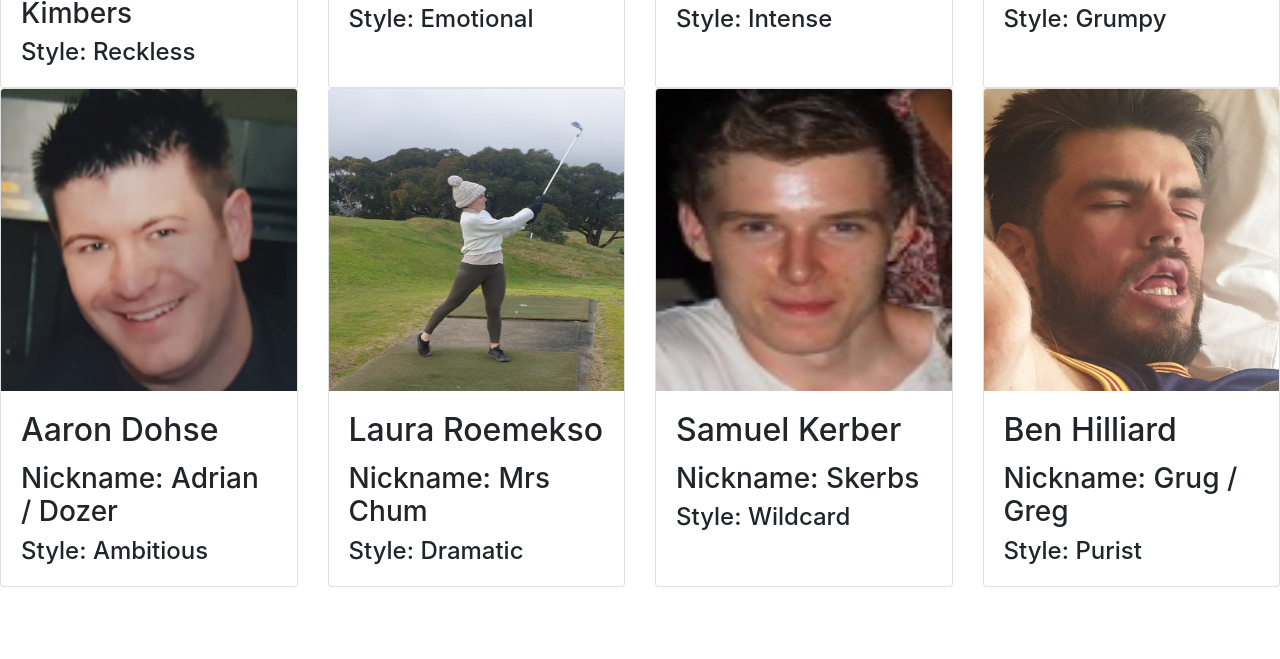
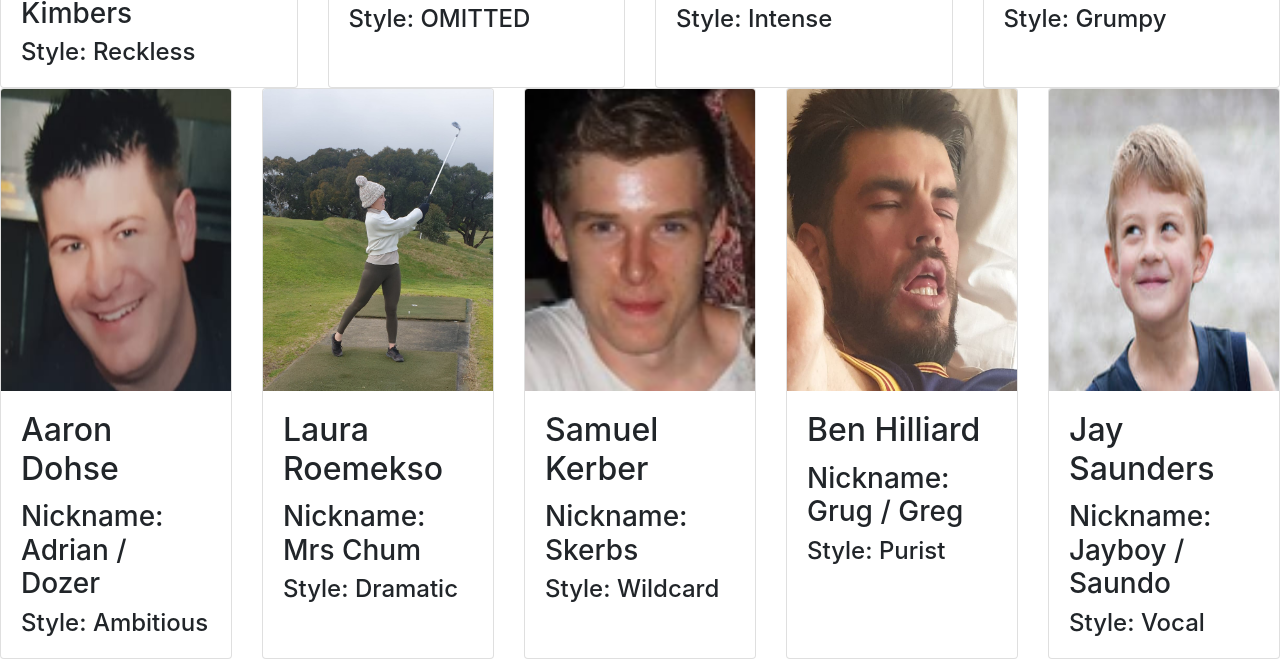
Before and after one commit to BH-2312/Catan, a plain HTML site: page index.html in a window 1280 px wide. Shown: the part 713-1372 px from the top of the page. Before the commit the page ends 1300 px from the top, so only its background shows below. Drawn offline with nearby package versions, Linux system fonts and the light colour scheme.

Commit message:
Bos omit

```diff
--- a/index.html
+++ b/index.html
@@ -8,6 +8,7 @@
     <link rel="stylesheet" href="https://stackpath.bootstrapcdn.com/bootstrap/4.5.2/css/bootstrap.min.css"
         integrity="sha384-JcKb8q3iqJ61gNV9KGb8thSsNjpSL0n8PARn9HuZOnIxN0hoP+VmmDGMN5t9UJ0Z" crossorigin="anonymous">
     <link rel="stylesheet" href="style.css">
+    <link rel="javascript" href="script.js">
 </head>
 
 <body>
@@ -28,7 +29,7 @@
             <div class="card-body">
                 <h2 class="card-title">William Bosisto</h2>
                 <h3 class="card-text"> Nickname: Bos</h3>
-                <h4 class="card-text">Style: Emotional</h4>
+                <h4 class="card-text">Style: OMITTED</h4>
             </div>
         </div>
         <div class="card">
@@ -81,6 +82,14 @@
                 <h4 class="card-text">Style: Purist</h4>
             </div>
         </div>
+        <div class="card">
+            <img src="assets\Jaypic.png" class="card-img-top" alt="jay">
+            <div class="card-body">
+                <h2 class="card-title">Jay Saunders</h2>
+                <h3 class="card-text"> Nickname: Jayboy / Saundo</h3>
+                <h4 class="card-text">Style: Vocal</h4>
+            </div>
+        </div>
     </div>
     <script src="https://code.jquery.com/jquery-3.5.1.slim.min.js"
         integrity="sha384-DfXdz2htPH0lsSSs5nCTpuj/zy4C+OGpamoFVy38MVBnE+IbbVYUew+OrCXaRkfj"
```
Also changed, not shown: assets/Bospic.png, assets/Jaypic.png (added), assets/catan-board.jpg (added), script.js (added).
